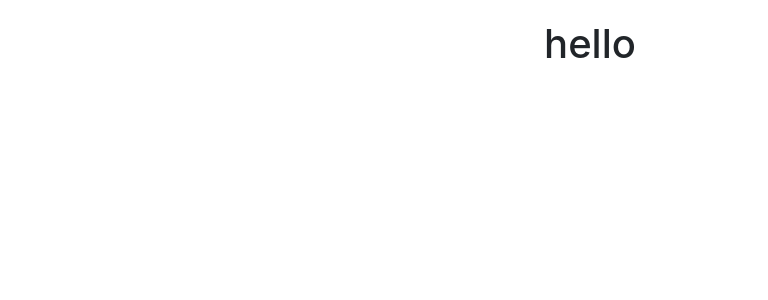
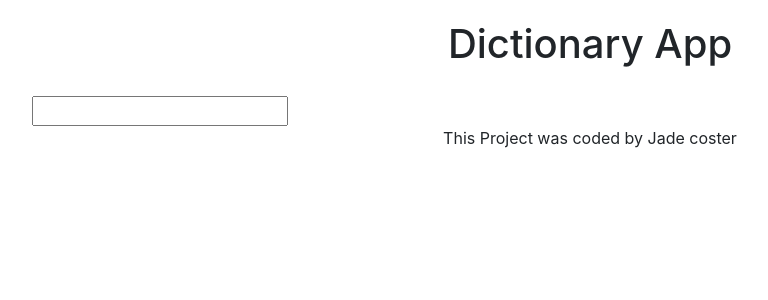
Before and after one commit to Vadia-Jade/dictionary-app-react, a React (Create React App) app: page / in a window 1280 px wide. Shown: the top 300 px of the page, without its empty margins (50-818 px from the left). Built offline with nearby package versions, Linux system fonts and the light colour scheme.

Commit message:
Created Basic Search Layout

```diff
--- a/src/App.css
+++ b/src/App.css
@@ -3,3 +3,8 @@
   margin: 0 auto;
   padding: 20px;
 }
+
+.App footer{
+  text-align: center;
+  margin: 0 auto;
+}
--- a/src/App.js
+++ b/src/App.js
@@ -1,14 +1,20 @@
+import './App.css';
+import Dictionary from './Dictionary';
 
-import './App.css';
-
-function App() {
+export default function App() {
   return (
     <div className="App">
+      <div className='container'>
       <header className="App-header">
-         <h1>hello</h1>
+         <h1>Dictionary App</h1>
       </header>
+      <main>
+        <Dictionary  />
+      </main>
+      <footer>
+        <span>This Project was coded by Jade coster </span>
+      </footer>
+      </div>
     </div>
   );
 }
-
-export default App;
--- /dev/null
+++ b/src/Dictionary.js
@@ -0,0 +1,22 @@
+import React, { useState } from "react"
+
+export default function Dictionary(){
+    let [keyword, setKeyword] = useState("");
+
+    function search(event){
+        event.preventDefault();
+        alert(`Searching for ${keyword} definition`)
+
+    }
+    function handleKeywordChange(event){
+        setKeyword(event.target.value);
+    }
+
+    return (
+        <div className="Dicitionary">
+            <form onSubmit={search}>
+                <input type="search" onChange={handleKeywordChange} />
+            </form>
+        </div>
+    );
+}
```
